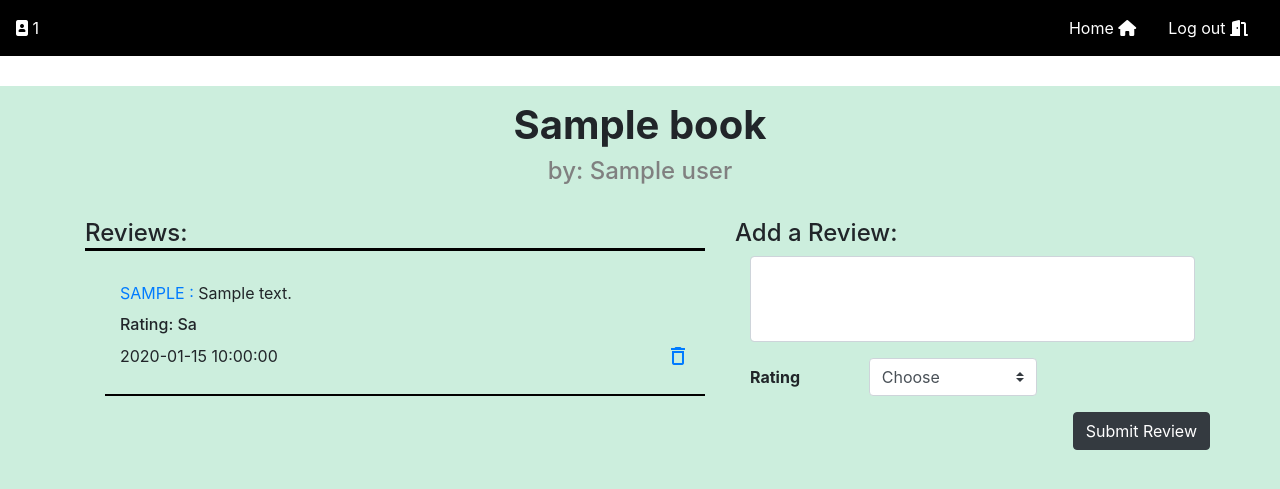
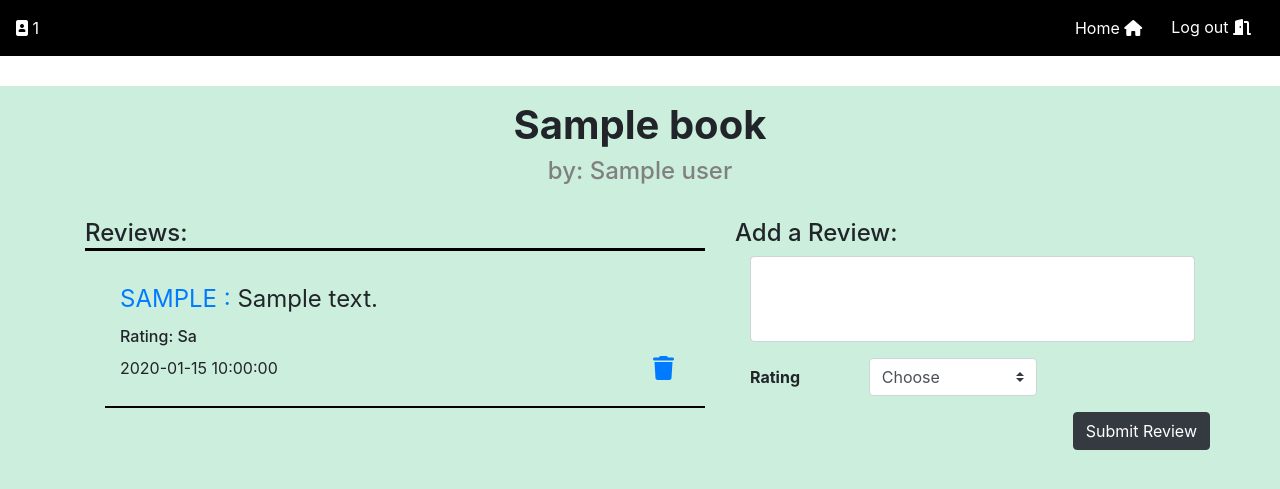
Before and after one commit to kellikells/Book-Reviews, a Flask app: page /get_book_review/1 in a window 1280 px wide. Shown: the top 489 px of the page. Run offline with Flask 2, Linux system fonts and the light colour scheme; the visitor is signed in with stand-in values (Sample User, id 1); tables that the repository leaves empty hold one stand-in row (values such as "Sample post"); some libraries are stand-ins or nearby versions.

Commit message:
fixed logout route in navbar

```diff
--- a/static/style.css
+++ b/static/style.css
@@ -12,3 +12,14 @@ body {
 .addBookLabel {
     font-weight: bold;
 }
+
+#deleteImg {
+     font-size: 15px;
+     background-color: transparent;
+     margin-right: 1rem;
+     transition: 0.1s;
+}
+
+#deleteImg:hover {
+     color: red;
+}
--- a/templates/add.html
+++ b/templates/add.html
@@ -38,7 +38,10 @@
 
             <!-- ============== LOGOUT ROUTE ================ -->
             <li class="nav-item">
-                <a class="nav-link" href="/logout" style="color: white;">Log out <i class="fas fa-door-open"></i></a>
+                <form action="/logout" method="post">
+                    <button type="submit" class="btn btn-Link" style="color: white;">Log out <i style="color: white;"
+                            class="fas fa-door-open"></i></button>
+                </form>
             </li>
         </ul>
 
--- a/templates/bookreview.html
+++ b/templates/bookreview.html
@@ -39,7 +39,10 @@
 
             <!-- ============== LOGOUT ROUTE ================ -->
             <li class="nav-item">
-                <a class="nav-link" href="/logout" style="color: white;">Log out <i class="fas fa-door-open"></i></a>
+                <form action="/logout" method="post">
+                    <button type="submit" class="btn btn-Link" style="color: white;">Log out <i style="color: white;" class="fas fa-door-open"></i></button>
+                </form>
+
             </li>
         </ul>
     </nav>
@@ -87,22 +90,21 @@
                 <div class="row" style="margin: 20px 0;">
                     <div class="col" style="margin-left: 20px; border-bottom: solid 2px black;">
 
-                        <div>
+                        <div> <span style="font-size: 1.5em;">
                                 <!-- user alias as a link  -->
                                 <a href="/getUser/{{ review.user_id }}">{{ review.alias|upper }} :</a>
 
                                 <!-- review content -->
+
                                 {{ review.content }}
+                            </span>
                         </div>
-
-
 
 
                         <!-- add stars in place of number  -->
                         <div style="margin-top: 10px;">
                             <!-- rating -->
                             <h6>Rating: {{ review.rating }}</h6>
-
 
 
                             {% if review.rating == '1' %}
@@ -140,19 +142,17 @@
 
                         <div class="row" style="margin: 10px 0; justify-content: space-between;">
 
-
-                                <div >
+                            <div>
                                 <!-- comment timestamp  -->
-                                    <p > {{ review.updated_at }} </p>
+                                <p> {{ review.updated_at }} </p>
                             </div>
 
                             <!-- --------------- delete --------------------  -->
                             {% if review.user_id == session['user_id']: %}
                             <div>
-                                    <a href="/delete_review/{{ review.book_id }}/{{ review.id }}" role="button">
-                                        <span class="material-icons">
-                                            delete_outline
-                                        </span></a>
+                                <a href="/delete_review/{{ review.book_id }}/{{ review.id }}">
+                                    <span class="fas fa-trash" style="font-size: 1.5em;" data-toggle="tooltip"
+                                        data-placement="top" title="delete" id="deleteImg"></span></a>
                             </div>
                             {% endif %}
 
--- a/templates/books.html
+++ b/templates/books.html
@@ -39,7 +39,10 @@
 
             <!-- ============== LOGOUT ROUTE ================ -->
             <li class="nav-item">
-                <a class="nav-link" href="/logout" style="color: white;">Log out <i class="fas fa-door-open"></i></a>
+                <form action="/logout" method="post">
+                    <button type="submit" class="btn btn-Link" style="color: white;">Log out <i style="color: white;"
+                            class="fas fa-door-open"></i></button>
+                </form>
             </li>
         </ul>
     </nav>
```
Also changed, not shown: templates/users.html (+4 -3 lines). Lines whose indentation alone changed are shown as unchanged.
